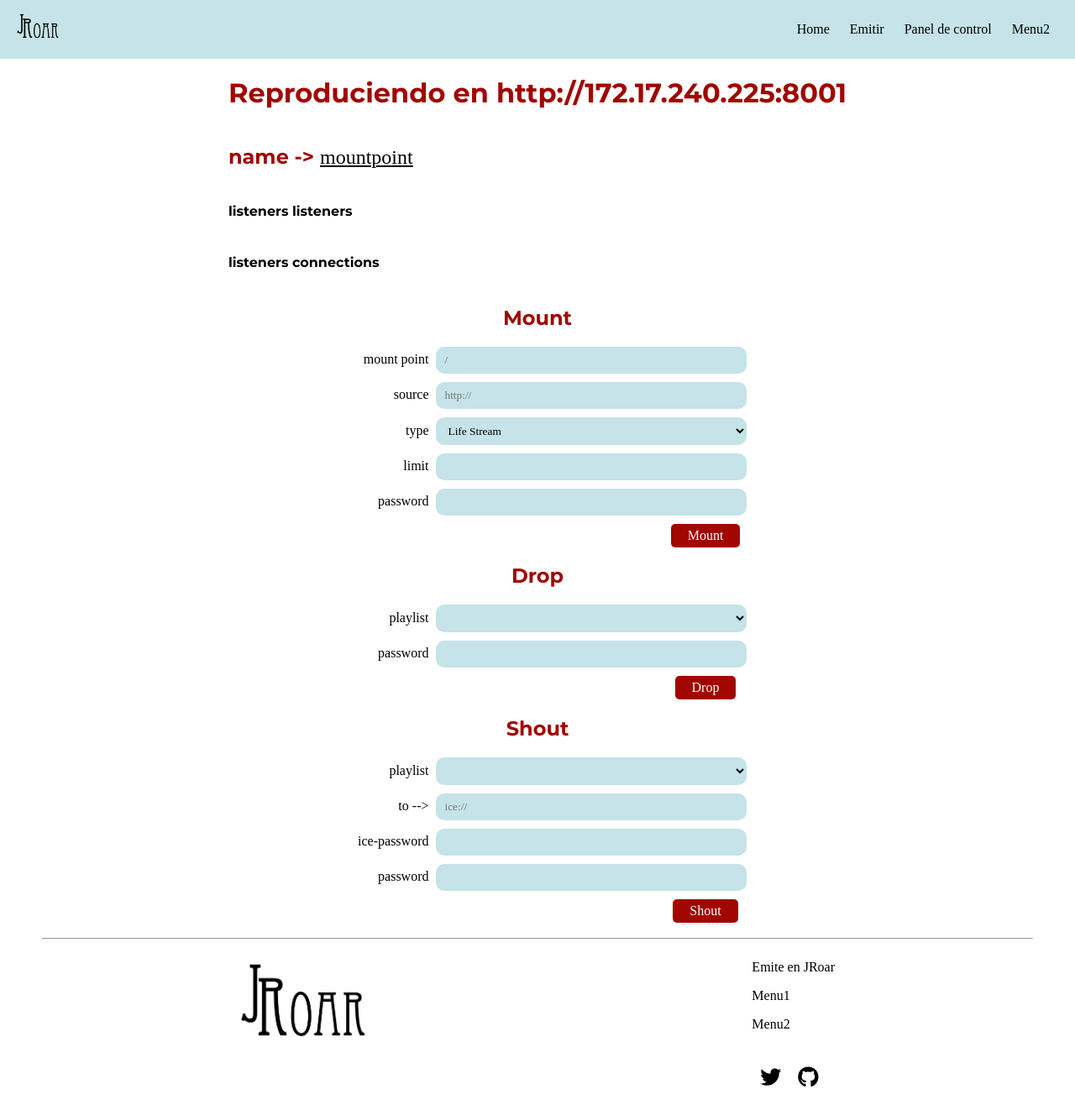
After one commit to oscar-llury/RJoar-Maintenance-Evolution, a Spring Boot app: page /panelControl.html in a window 1280 px wide. The commit adds this page. Shown: the whole page at 84% size. Run offline with Spring Boot 4, Linux system fonts and the light colour scheme; lists and menus that the app fills with data are empty; some libraries are stand-ins or nearby versions; some web fonts are replaced.

Commit message:
Evolución: creada página de panel de control

```diff
--- /dev/null
+++ b/JRoarEV/src/main/resources/static/assets/css/panelControl.css
@@ -0,0 +1,31 @@
+.control-form{
+	padding: 0px 5%;
+	text-align: center;
+}
+.control-form label{
+	width: 120px;
+	text-align: end;
+	margin-right: 5px;
+}
+.control-form div{
+	margin: 10px 0px;
+}
+.control-form-input, #control-form-select{
+	border: 0px solid #fff;
+	border-radius: 10px;
+	padding: 8px 10px;
+	background-color: #C5E3E8;
+	width: 350px;
+}
+#control-form-select {
+	width: 370px;
+}
+.control-but{
+	margin-left: 400px;
+	padding: 5px 20px;
+	border: 0px solid #000;
+	color: #fff;
+	font-size: 1em;
+	border-radius: 5px;
+	background-color: #a10600;
+}
--- a/JRoarEV/src/main/resources/static/assets/css/style.css
+++ b/JRoarEV/src/main/resources/static/assets/css/style.css
@@ -1,4 +1,4 @@
-/* General */
+/*----------General----------*/
 @font-face{
 	font-family: Montserrat-Regular;
 	src: url(/assets/fonts/Montserrat/Montserrat-Regular.ttf);
@@ -56,14 +56,13 @@ label{
 	max-width: 100%;
 	margin-bottom: 5px;
 }
-
-
-
-
-
+body{
+	margin: auto;
+}
+/*----------Header----------*/
 header nav {
 	background-color: #C5E3E8;
-	padding: 0px 20px;
+	padding: 10px 20px;
 	display: flex;
 	align-items: center;
 }
@@ -82,13 +81,21 @@ header #header-nav li{
 	margin: 0px 10px;
 	display: inline;
 }
+header #header-nav li a{
+	text-decoration: none;
+}
+header #header-nav li a:hover{
+	text-decoration: underline;
+	font-weight: bold;
+}
+/*----------Body----------*/
+#general-container{
+	display: grid;
+	justify-content: center;
+  	align-items: center;
+}
 
-
-
-
-
-
-
+/*----------Footer----------*/
 footer {
 	padding: 10px 50px;
 }
@@ -113,6 +120,16 @@ footer #footer-nav ul{
 footer #footer-nav li{
 	margin: 10px;
 }
+footer #footer-nav a{
+	text-decoration: none;
+}
+footer #footer-nav a:hover{
+	text-decoration: underline;
+	font-weight: bold;
+}
 footer .footer-icon{
 	font-size: 25px;
 }
+footer .footer-icon:hover{
+	font-size: 35px;
+}
--- /dev/null
+++ b/JRoarEV/src/main/resources/static/panelControl.html
@@ -0,0 +1,163 @@
+<!doctype html>
+<html lang="">
+<head>
+	<meta charset="utf-8">
+	<title>JRoar | Panel de control</title>
+	<meta name="description" content="">
+	<meta name="viewport" content="width=device-width, initial-scale=1">
+
+	<link rel="shortcut icon" href="/assets/img/favicon.ico">
+
+	<link rel="stylesheet" href="/assets/css/style.css">
+	<link rel="stylesheet" href="/assets/css/panelControl.css">
+
+	<script src="https://code.jquery.com/jquery-3.4.1.min.js"
+  integrity="sha256-CSXorXvZcTkaix6Yvo6HppcZGetbYMGWSFlBw8HfCJo=" crossorigin="anonymous"></script>
+	<script src="https://kit.fontawesome.com/65f7dd0165.js" crossorigin="anonymous"></script>
+</head>
+
+<body>
+
+<header>
+	<nav>
+		<a href="/home">
+			<img id="img-logo-header" src="/assets/img/logo-negro.png"/>
+		</a>
+		<ul id="header-nav">
+			<li>
+				<a href="/home">Home</a>
+			</li>
+			<li>
+				<a href="emitir.html">Emitir</a>
+			</li>
+			<li>
+				<a href="panelControl.html">Panel de control</a>
+			</li>
+			<li>
+				<a href="#">Menu2</a>
+			</li>
+		</ul>
+	</nav>
+</header>
+
+
+	<div id="general-container">
+		<h1>Reproduciendo en http://172.17.240.225:8001</h1>
+		<h2>name -> <a href="">mountpoint</a></h2>
+	    <h4>listeners listeners</h4>
+	    <h4>listeners connections</h4>
+
+		<form class="control-form" action="" method="post">
+			<h2>Mount</h2>
+			<div>
+				<label>mount point</label>
+				<input type="text" class="control-form-input" name="" placeholder="/"/>
+			</div>
+			<div>
+				<label>source</label>
+				<input type="text" class="control-form-input" name="" placeholder="http://"/>
+			</div>
+			<div>
+				<label>type</label>
+				<select id="control-form-select" name="">
+					<option value="lifestream">Life Stream</option>
+					<option value=""></option>
+					<option value=""></option>
+				</select>
+			</div>
+			<div>
+				<label>limit</label>
+				<input type="text" class="control-form-input" name="" placeholder=""/>
+			</div>
+			<div>
+				<label>password</label>
+				<input type="text" class="control-form-input" name="" placeholder=""/>
+			</div>
+			<input type="submit" class="control-but" value="Mount">
+		</form>
+
+
+		<form class="control-form" action="" method="post">
+			<h2>Drop</h2>
+			<div>
+				<label>playlist</label>
+				<select id="control-form-select" name="">
+				<!--{{# }}-->
+					<option value=""></option>
+				<!--{{/ }}-->
+				</select>
+			</div>
+			<div>
+				<label>password</label>
+				<input type="text" class="control-form-input" name="" placeholder=""/>
+			</div>
+
+			<input type="submit" class="control-but" value="Drop">
+		</form>
+
+
+		<form class="control-form" action="" method="post">
+			<h2>Shout</h2>
+			<div>
+				<label>playlist</label>
+				<select id="control-form-select" name="">
+				<!--{{# }}-->
+					<option value=""></option>
+				<!--{{/ }}-->
+				</select>
+			</div>
+			<div>
+				<label>to --></label>
+				<input type="text" class="control-form-input" name="" placeholder="ice://"/>
+			</div>
+			<div>
+				<label>ice-password</label>
+				<input type="text" class="control-form-input" name="" placeholder=""/>
+			</div>
+			<div>
+				<label>password</label>
+				<input type="text" class="control-form-input" name="" placeholder=""/>
+			</div>
+
+			<input type="submit" class="control-but" value="Shout">
+		</form>
+
+	</div>
+
+
+<footer>
+	<hr>
+	<div id="footer-container">
+		<div id="footer-logo">
+			<img src="/assets/img/logo-negro.png"/>
+		</div>
+
+		<div id="footer-nav">
+			<p class="text-center">
+				<a href="/install">Emite en JRoar</a>
+			</p>
+			<p class="text-center">
+				<a href="#">Menu1</a>
+			</p>
+			<p class="text-center">
+				<a href="#">Menu2</a>
+			</p>
+			<ul>
+				<li>
+					<a href="#">
+						<i class="fab fa-twitter footer-icon"></i>
+					</a>
+				</li>
+				<li>
+					<a href="https://github.com/Sw-Evolution/20E02">
+						<i class="fab fa-github footer-icon"></i>
+					</a>
+				</li>
+			</ul>
+
+		</div>
+	</div>
+</footer>
+
+</body>
+</html>
```
Also changed, not shown: JRoarEV/src/main/resources/static/assets/css/emitir.css (+1 -9 lines), JRoarEV/src/main/resources/static/assets/css/home.css (+0 -9 lines), JRoarEV/src/main/resources/static/emitir.html (+10 -7 lines), JRoarEV/src/main/resources/templates/home.html (+5 -2 lines), JRoarEV/src/main/resources/static/assets/img/favicon.ico (deleted), JRoarEV/src/main/resources/static/assets/img/favicon.png, JRoarEV/src/main/resources/static/favicon.ico (added).
